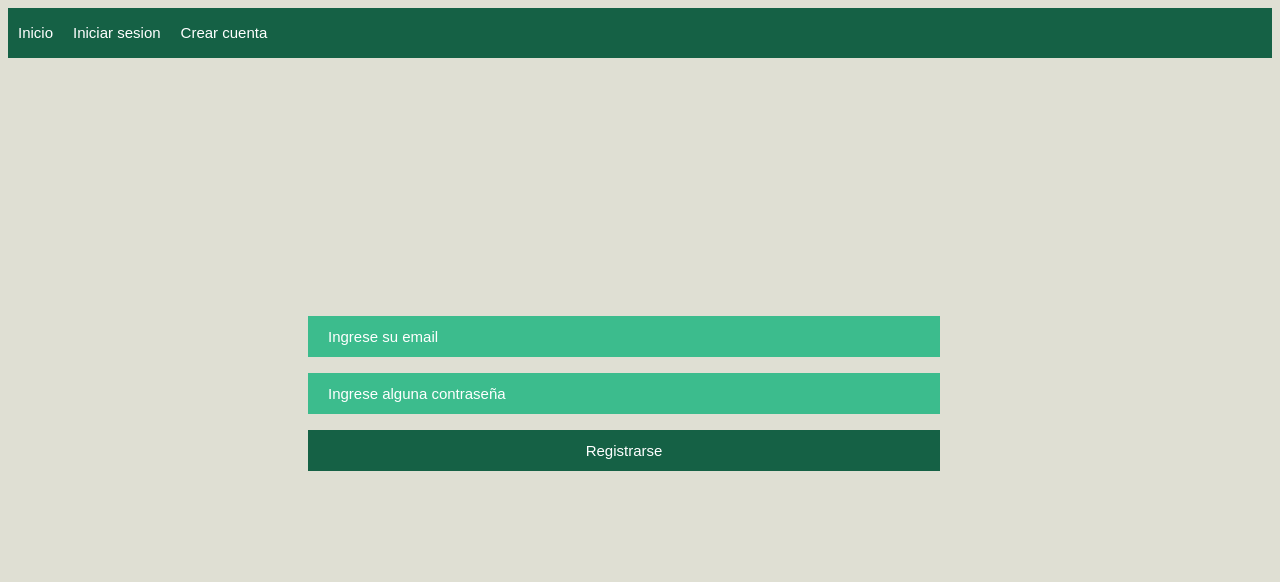
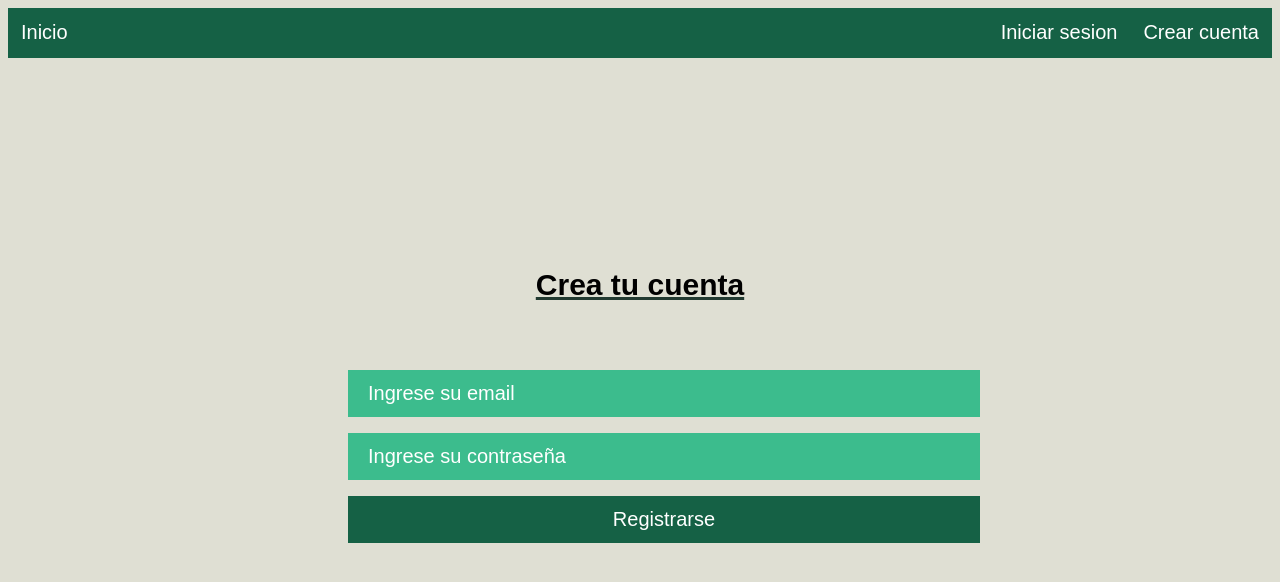
Before and after one commit to Diego-Palacio/gestion-de-reservas, a plain HTML site: page crearcuenta.html in a window 1280 px wide. Drawn offline with Linux system fonts and the light colour scheme.

Commit message:
Se agrego mas css

```diff
--- a/crearcuenta.html
+++ b/crearcuenta.html
@@ -9,16 +9,18 @@
 <body>
 
     <nav >
-        <li><a  href="index.html"> Inicio</a></li>
-        <li><a  href="registro.html"> Iniciar sesion</a></li>
-        <li><a  href="crearcuenta.html"> Crear cuenta</a></li>
+        <li><a class="inicio" href="index.html"> Inicio</a></li>
+        <li><a class="reg" href="crearcuenta.html"> Crear cuenta</a></li>
+        <li><a class="reg"  href="registro.html"> Iniciar sesion</a></li>
 
     </nav>
 
 
-    <form class="contenedor">
+
+    <form>
+        <h1 class="h"> Crea tu cuenta</h1>
         <input class="entrada" type="email" placeholder="Ingrese su email" />
-        <input class="entrada" type="password" placeholder="Ingrese alguna contraseña "/>
+        <input class="entrada" type="password" placeholder="Ingrese su contraseña "/>
         <button class="boton" > Registrarse</button>
     </form>
 
--- a/estilo.css
+++ b/estilo.css
@@ -1,7 +1,7 @@
 
 
 *{
-    font-size: 15px;
+    font-size: 20px;
     font-family: Arial, Helvetica, sans-serif;
 
 }
@@ -17,10 +17,9 @@ body{background-color: #dfdfd3;
   margin: 8px 0;
   border: none;
   color: white;
-  position:relative;
-  top:250px;
-  left:300px;
-
+   position:relative;
+   top:230px;
+    left:340px;
 
 }
 
@@ -44,18 +43,21 @@ a{
 outline: none;
 text-decoration:none ;
 color:white;
-padding-left: 10px;
 display: block;
-padding-top: 16px;
-padding-bottom: 16px;
-padding-right: 10px;
+padding:13px;
 text-align: center;
 
 }
 
 li{
     list-style-type: none;
+}
+
+.inicio{
     float: left;
+}
+.reg{
+    float:right;
 }
 
 nav{
@@ -68,3 +70,13 @@ nav{
 li a:hover{
     background:  #09241a;
 }
+
+.h{
+    text-align: center;
+    position:relative;
+    top:190px;
+    left:0px;
+    font-size: 30px;
+    text-decoration-line:underline;
+    text-decoration-color: #223a31;
+}
```
Also changed, not shown: Registro.html (+6 -4 lines), index.html (+4 -3 lines).
